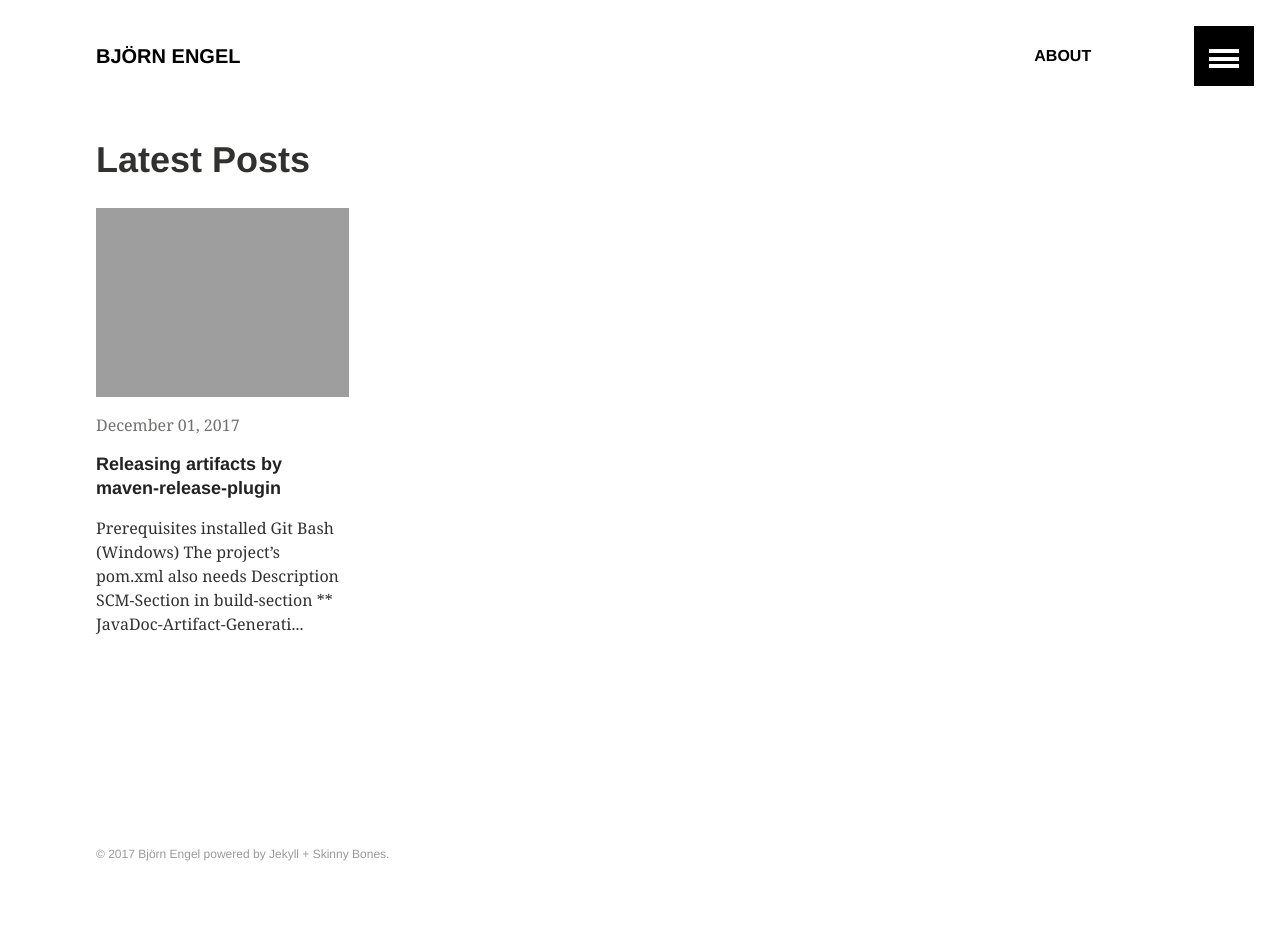
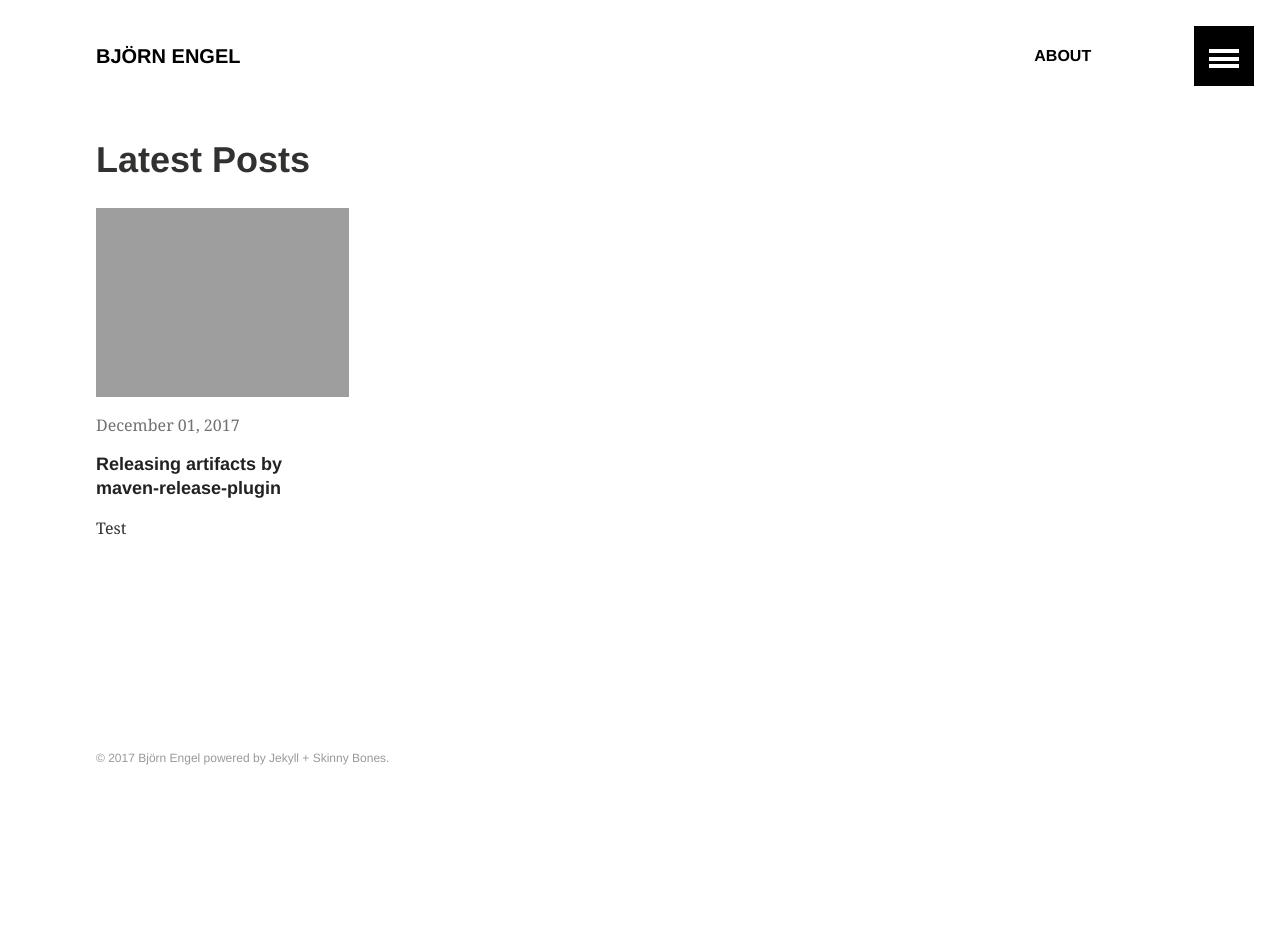
Before and after one commit to justcoke/justcoke.github.io, a Jekyll site: the page built from index.md, in a window 1280 px wide. Built offline with Jekyll 4.4.1, drawn with Linux system fonts in a browser that asks for light colours; after the commit the page ends 900 px from its top, so only the background shows below that.

Commit message:
Posttest

```diff
--- a/_posts/maven/2017-12-01-Releasing-Maven.md
+++ b/_posts/maven/2017-12-01-Releasing-Maven.md
@@ -3,13 +3,4 @@ layout: post
 title: Releasing artifacts by maven-release-plugin
 ---
 
-# Prerequisites
-* installed Git Bash (Windows)
-
-The project's pom.xml also needs
-* Description
-* SCM-Section
-* in build-section
-** JavaDoc-Artifact-Generation
-** Sources-Artifact-Generation
-** Signing
+Test
```
